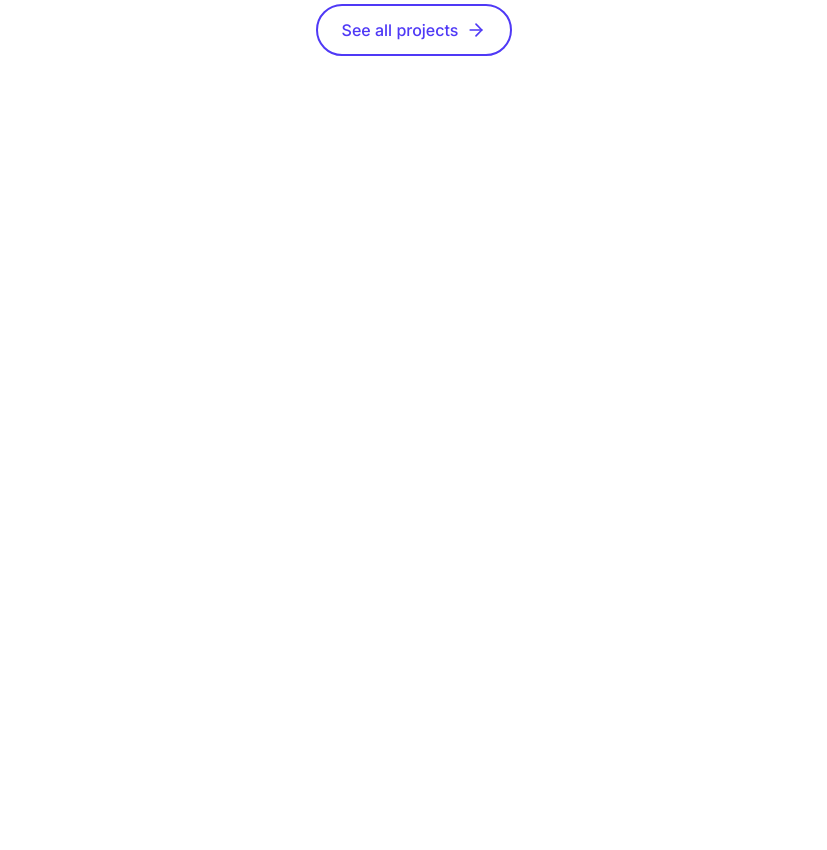
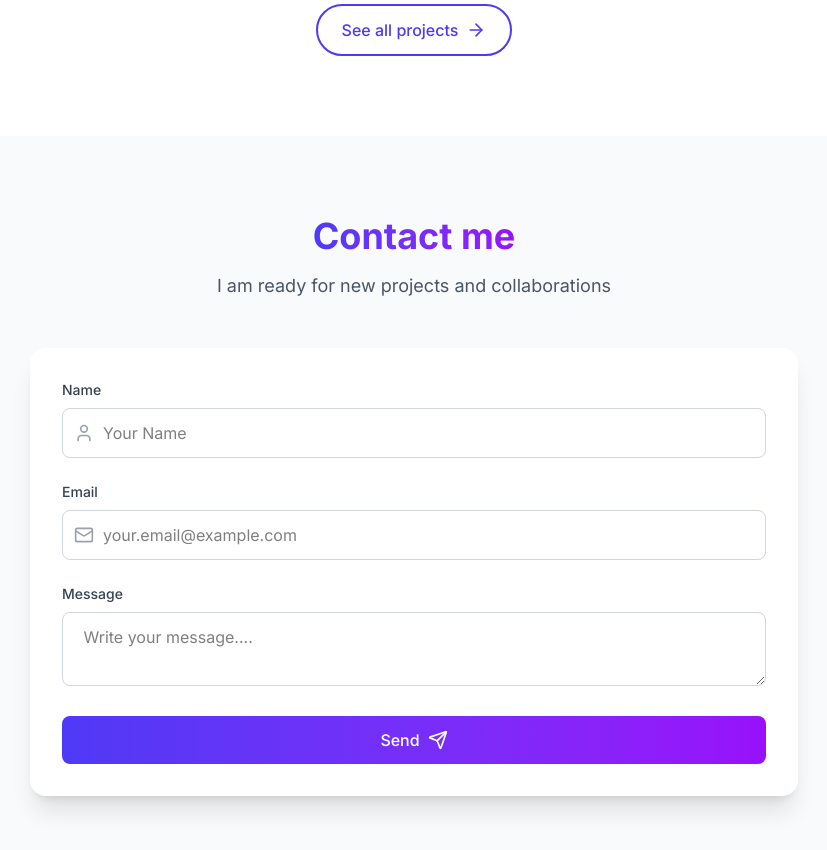
Before and after one commit to TamarCoder/portfolio, a Next.js app: page / in a window 1280 px wide. Shown: the part 2060-2910 px from the top of the page, without its empty margins (226-1053 px from the left). Before the commit the page ends 2196 px from the top, so only its background shows below. Built offline with nearby package versions, Linux system fonts and the light colour scheme.

Commit message:
feat : finished contact components

```diff
--- a/app/components/Application/Aplication.tsx
+++ b/app/components/Application/Aplication.tsx
@@ -4,6 +4,7 @@ import Navigation from "../Navigation/Navigation";
 import HeroSection from "../HeroComponent /Hero";
 import SkillsSection from "../Skills/Skils";
 import ProjectsSection from "../Projects/ProjectsSection";
+import ContactSection from "../Contact/ContactSection";
 
 
 
@@ -37,6 +38,7 @@ const Application = () => {
           <HeroSection/>
           <SkillsSection/>
           <ProjectsSection/>
+          <ContactSection/>
         </div>
       )
 
--- /dev/null
+++ b/app/components/Contact/ContactSection.tsx
@@ -0,0 +1,140 @@
+"use client";
+import { Mail, Send, User } from "lucide-react";
+import { useState } from "react";
+
+const ContactSection = () => {
+  const [formData, setFormData] = useState({
+    name: "",
+    email: "",
+    message: "",
+  });
+
+  const [isSubmitting, setIsSubmitting] = useState(false);
+  const [submitMessage, setSubmitMessage] = useState('');
+
+  const handleChange = (e: any) => {
+    setFormData({
+      ...formData,
+      [e.target.name]: e.target.value
+    });
+  };
+
+  const handleSubmit = async () => {
+    if (!formData.name || !formData.email || !formData.message) {
+      setSubmitMessage('Please fill all feald');
+      setTimeout(() => setSubmitMessage(''), 3000);
+      return;
+    }
+
+    setIsSubmitting(true);
+
+
+    setTimeout(() => {
+      setSubmitMessage('thank you , your message send');
+      setFormData({ name: '', email: '', message: '' });
+      setIsSubmitting(false);
+
+      setTimeout(() => setSubmitMessage(''), 5000);
+    }, 1500);
+  };
+
+  return (
+    <section id="contact" className="py-20 px-4 bg-gray-50 dark:bg-gray-900">
+  <div className="max-w-3xl mx-auto">
+    <div className="text-center mb-12">
+      <h2 className="text-4xl font-bold text-gray-900 dark:text-white mb-4">
+        <span className="text-transparent bg-clip-text bg-gradient-to-r from-indigo-600 to-purple-600">
+          Contact me
+        </span>
+      </h2>
+      <p className="text-lg text-gray-600 dark:text-gray-400">
+        I am ready for new projects and collaborations
+      </p>
+    </div>
+
+    {/* Form Container - NO <form> tag! */}
+    <div className="bg-white dark:bg-gray-800 rounded-2xl shadow-xl p-8">
+      <div className="space-y-6">
+
+
+        <div>
+          <label className="block text-sm font-medium text-gray-700 dark:text-gray-300 mb-2">
+            Name
+          </label>
+          <div className="relative">
+            <User className="absolute left-3 top-1/2 transform -translate-y-1/2 w-5 h-5 text-gray-400" />
+            <input
+              type="text"
+              name="name"
+              value={formData.name}
+              onChange={handleChange}
+              className="w-full pl-10 pr-4 py-3 border border-gray-300 dark:border-gray-600 rounded-lg focus:ring-2 focus:ring-indigo-500 focus:border-transparent dark:bg-gray-700 dark:text-white transition-all duration-200"
+              placeholder="Your Name"
+            />
+          </div>
+        </div>
+
+
+        <div>
+          <label className="block text-sm font-medium text-gray-700 dark:text-gray-300 mb-2">
+            Email
+          </label>
+          <div className="relative">
+            <Mail className="absolute left-3 top-1/2 transform -translate-y-1/2 w-5 h-5 text-gray-400" />
+            <input
+              type="email"
+              name="email"
+              value={formData.email}
+              onChange={handleChange}
+              className="w-full pl-10 pr-4 py-3 border border-gray-300 dark:border-gray-600 rounded-lg focus:ring-2 focus:ring-indigo-500 focus:border-transparent dark:bg-gray-700 dark:text-white transition-all duration-200"
+              placeholder="your.email@example.com"
+            />
+          </div>
+        </div>
+
+
+        <div>
+          <label className="block text-sm font-medium text-gray-700 dark:text-gray-300 mb-2">
+            Message
+          </label>
+          <textarea
+            name="message"
+            value={formData.message}
+            onChange={handleChange}
+
+            className="w-full px-4 py-3 border border-gray-300 dark:border-gray-600 rounded-lg focus:ring-2 focus:ring-indigo-500 focus:border-transparent dark:bg-gray-700 dark:text-white transition-all duration-200"
+            placeholder=" Write your message...."
+          />
+        </div>
+
+        {/* Status Message */}
+        {submitMessage && (
+          <div className="p-4 bg-green-100 dark:bg-green-900 border border-green-400 dark:border-green-600 text-green-700 dark:text-green-300 rounded-lg">
+            {submitMessage}
+          </div>
+        )}
+
+
+        <button
+          onClick={handleSubmit}
+          disabled={isSubmitting}
+          className="w-full flex items-center justify-center px-6 py-3 bg-gradient-to-r from-indigo-600 to-purple-600 text-white font-medium rounded-lg hover:shadow-lg transform hover:-translate-y-1 transition-all duration-200 disabled:opacity-50 disabled:cursor-not-allowed"
+        >
+          {isSubmitting ? (
+            <span> Sending...</span>
+          ) : (
+            <>
+               Send
+              <Send className="ml-2 w-5 h-5" />
+            </>
+          )}
+        </button>
+
+      </div>
+    </div>
+  </div>
+</section>
+  );
+};
+
+export default ContactSection;
```
